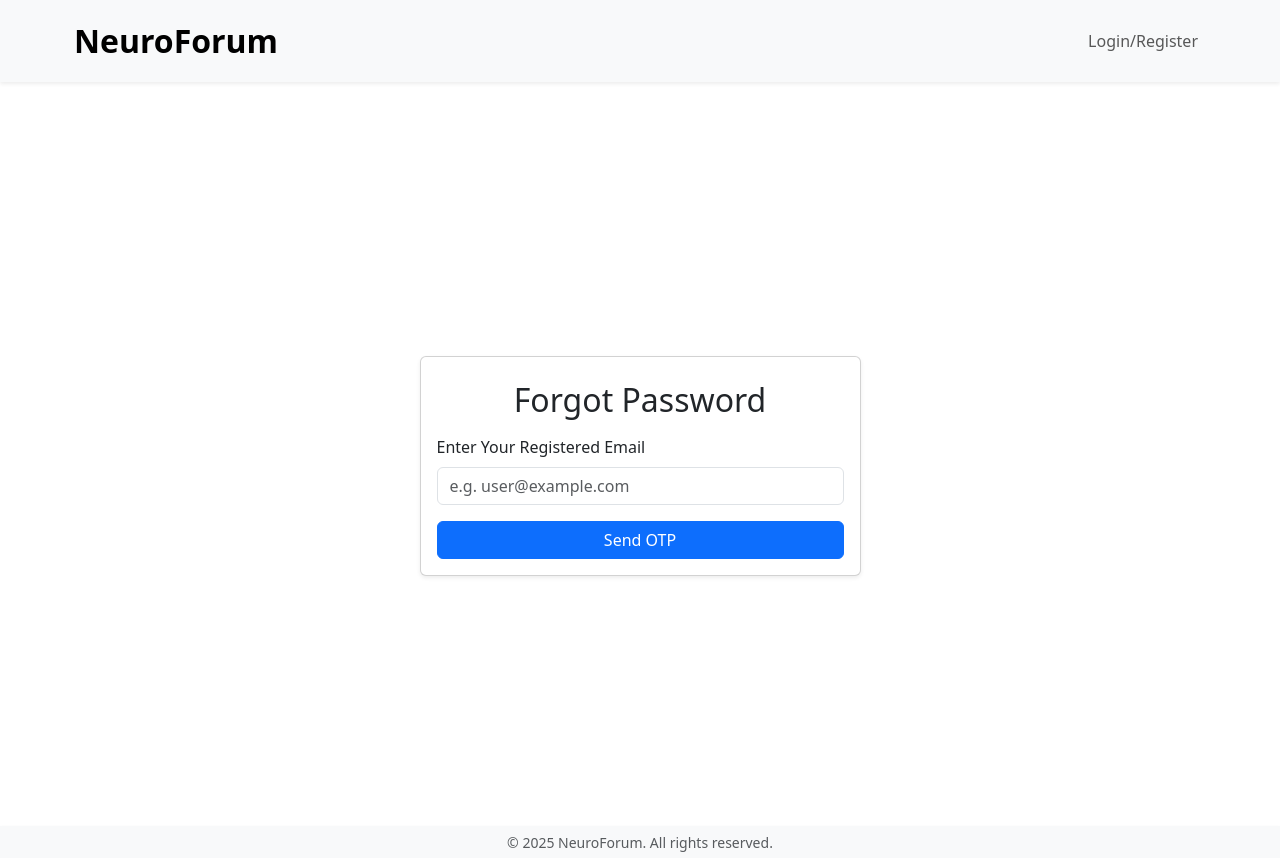
After one commit to auritot/NeuroForum, a Django app: page /forgot-password/ in a window 1280 px wide. The commit adds this page. Run offline with Django 5.2, Linux system fonts and the light colour scheme; tables that the repository leaves empty hold one stand-in row (values such as "Sample post"); parts of the project's set-up code (start-up, migrations or seed data) failed here and were passed over.

Commit message:
added in more new stuff

```diff
--- a/forum/processes/user_process.py
+++ b/forum/processes/user_process.py
@@ -215,6 +215,11 @@ def process_change_password(request, context={}):
         messages.error(request, "Passwords does not match.")
         return redirect("user_profile_view")
 
+    is_valid, error = validate_password_nist(newPassword)
+    if not is_valid:
+        messages.error(request, error)
+        return redirect("user_profile_view")
+
     user_response = user_service.get_user_by_id(context["user_info"]["UserID"])
     if user_response["status"] == "SUCCESS":
         context["user_data"] = user_response["data"]
--- /dev/null
+++ b/forum/templates/html/forgot_password_view.html
@@ -0,0 +1,30 @@
+{% extends 'html/base.html' %}
+{% block title %}Forgot Password{% endblock %}
+{% block content %}
+<main class="center-element">
+    <div class="container">
+        <div class="row justify-content-center">
+            <div class="col-md-8 col-lg-5">
+                <div class="card shadow-sm">
+                    <div class="card-body">
+                        <h2 class="card-title text-center mb-3 mt-2">Forgot Password</h2>
+                        {% if error %}
+                        <p class="text-danger text-center">{{ error }}</p>
+                        {% endif %}
+                        <form method="POST">
+                            {% csrf_token %}
+                            <div class="mb-3">
+                                <label for="email" class="form-label">Enter Your Registered Email</label>
+                                <input type="email" class="form-control" id="email" name="email" placeholder="e.g. user@example.com" required>
+                            </div>
+                            <div class="d-grid">
+                                <button type="submit" class="btn btn-primary">Send OTP</button>
+                            </div>
+                        </form>
+                    </div>
+                </div>
+            </div>
+        </div>
+    </div>
+</main>
+{% endblock %}
--- a/forum/templates/html/login_view.html
+++ b/forum/templates/html/login_view.html
@@ -42,7 +42,7 @@
                                         <small>
                                              Don't have an account? <a href={% url 'register_view' %}>Register here</a>
                                              <br>
-                                             <a href="#">Forgot password?</a>
+                                             <a href="{% url 'forgot_password_view' %}">Forgot password?</a>
                                         </small>
                                    </div>
                               </form>
--- a/forum/urls.py
+++ b/forum/urls.py
@@ -29,7 +29,7 @@ urlpatterns = [
     path("chat/start/", views.start_chat_view, name="start_chat"),
     path("chat/landing/", views.chat_landing_or_redirect_view, name="chat_landing"),
     path("chat/<str:other_user>/", views.chat_view, name="chat_view"),
-    #     path("delete_chat/<str:username>/", views.delete_chat, name="delete_chat"),
+    path("forgot-password/", views.forgot_password_view, name="forgot_password_view"),
     # MARK: Process
     # User Related
     path("login/authenticate", user_process.process_login, name="process_login"),
--- a/forum/views.py
+++ b/forum/views.py
@@ -17,6 +17,8 @@ from django.utils import timezone
 from datetime import timedelta, datetime
 
 import re
+import random
+import string
 
 # Constants for validation
 FILTER_CONTENT_REGEX = r"^[\w '.@*-]+$"
@@ -117,13 +119,15 @@ def register_view(request, context={}):
 
 # MARK: Email Verification View
 
-def email_verification(request, context={}):
+def email_verification(request):
+    error = None
     if request.method == "POST":
-        code = request.POST.get("code")
+        code = request.POST.get("code", "").strip()
         session_code = request.session.get("verification_code")
         attempts = request.session.get("verification_attempts", 0)
         code_generated_at = request.session.get("code_generated_at")
 
+        # check expiry
         if not code_generated_at or timezone.now() > datetime.fromisoformat(code_generated_at) + timedelta(minutes=5):
             messages.error(request, "Verification code expired.")
             return redirect("login_view")
@@ -139,30 +143,35 @@ def email_verification(request, context={}):
             messages.error(request, f"Incorrect code. Attempt {attempts}/3.")
             return redirect("email_verification")
 
-        # Success – log the user in
-        email = request.session.get('pending_user')
+        # Determine purpose
+        email = request.session.get("pending_user") or request.session.get("reset_email")
         response = user_service.get_user_by_email(email)
+
         if response["status"] != "SUCCESS":
             messages.error(request, "User not found.")
             return redirect("login_view")
 
         user_data = response["data"]
-        session_response = session_service.setup_session(request, user_data)
-        if session_response["status"] == "SUCCESS":
-            # Clean up session
-            for key in ['pending_user', 'verification_code', 'code_generated_at', 'verification_attempts']:
-                if key in request.session:
-                    del request.session[key]
-            return redirect("index")
+
+        # Setup session only if it's a registration
+        if "pending_user" in request.session:
+            # Registration: Log in the user
+            session_response = session_service.setup_session(request, user_data)
+            if session_response["status"] != "SUCCESS":
+                messages.error(request, "Failed to log in after verification.")
+                return redirect("login_view")
+            redirect_target = "index"
         else:
-            messages.error(request, "Failed to log in after verification.")
-            return redirect("login_view")
+            # Password reset: move to reset password form
+            redirect_target = "process_change_password"
 
-    # GET request – show form
-    messages_list = get_messages(request)
-    for msg in messages_list:
-        context['error'] = msg
-    return render(request, "html/email_verification.html", context)
+        # Clean up session keys
+        for key in ['pending_user', 'reset_email', 'verification_code', 'code_generated_at', 'verification_attempts']:
+            request.session.pop(key, None)
+
+        return redirect(redirect_target)
+
+    return render(request, "html/email_verification.html")
 
 
 # MARK: Post Form View
@@ -302,6 +311,38 @@ def user_manage_comment_view(request, context={}):
 
     return render(request, "html/user_manage_comment_view.html", context)
 
+
+# MARK: Forgot Password View
+
+def forgot_password_view(request):
+    context = {}
+
+    if request.method == "POST":
+        email = request.POST.get("email", "").strip()
+        from forum.services import user_service
+
+        user_check = user_service.get_user_by_email(email)
+        if user_check["status"] != "SUCCESS":
+            context["error"] = "No account found with that email."
+            return render(request, "html/forgot_password_view.html", context)
+
+        otp = generate_otp()
+        request.session["reset_email"] = email
+        request.session["reset_otp"] = otp
+        request.session["otp_created_at"] = timezone.now().isoformat()
+
+        send_mail(
+            subject="Your Password Reset Code",
+            message=f"Your password reset code is: {otp}",
+            from_email=None,
+            recipient_list=[email],
+            fail_silently=True,
+        )
+
+        context["message"] = "A reset code has been sent to your email."
+        return redirect("email_verification")
+
+    return render(request, "html/forgot_password_view.html", context)
 
 # MARK: Chat View
 
```
